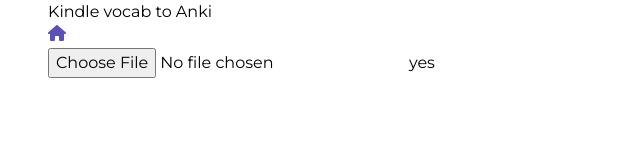
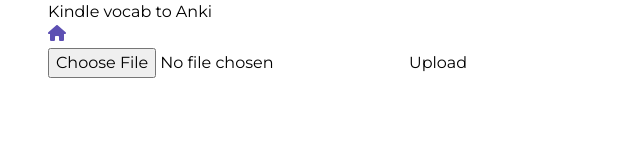
Before and after one commit to hebiscus/KindleVocabToAnki, a React (Vite) app in the folder frontend/: page / in a window 1280 px wide. Shown: the top 160 px of the page, without its empty margins (0-640 px from the left). Built offline with nearby package versions, Linux system fonts and the light colour scheme; the HTML template or start-up script is replaced by a standard one.

Commit message:
get requested vocab file, download on demand

```diff
--- a/frontend/src/components/homepage.tsx
+++ b/frontend/src/components/homepage.tsx
@@ -1,7 +1,8 @@
 import { useState } from "react";
 
 function Homepage() {
-  const [selectedFile, setSelectedFile] = useState<File>();
+  const [selectedFile, setSelectedFile] = useState();
+  const [fileDownload, setFileDownload] = useState();
 
   const uploadVocab = async(e: React.FormEvent) => {
     e.preventDefault();
@@ -13,17 +14,21 @@ function Homepage() {
       method: 'POST',
       body: data,
     })
-      .then(response => response.text())
-      .then(result => console.log(result))
+      .then(response => response.blob())
+      .then(blob => {
+        const url = window.URL.createObjectURL(blob);
+        setFileDownload(url)
+        })
       .catch(error => console.log('error', error));
   }
 
   return (
     <>
-      <form >
+      <form>
         <input type="file" onChange={(e) => setSelectedFile(e.target.files[0])}/>
-        <button onClick={uploadVocab}>yes</button>
+        <button type="submit" onClick={uploadVocab}>Upload</button>
       </form>
+      {fileDownload && <a href={fileDownload} download="words.csv">Download</a>}
     </>
   )
 }
```
